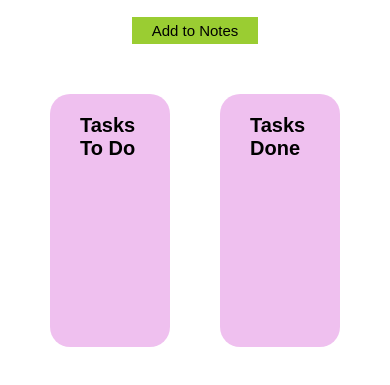
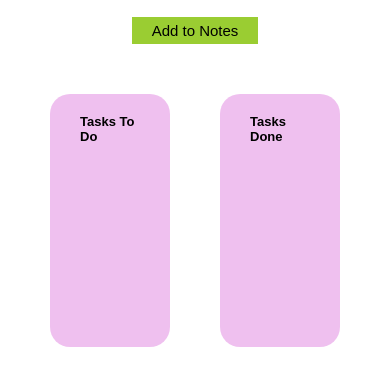
Before and after one commit to WIUT00011173/checkboxNotes, a plain HTML site: page index.html in a window 390 px wide. Shown: the part 153-538 px from the top of the page. Drawn offline with Linux system fonts and the light colour scheme.

Commit message:
font size

```diff
--- a/style.scss
+++ b/style.scss
@@ -62,6 +62,7 @@ body {
 
                 li {
                     list-style: none;
+                    font-size: 10px;
                 }
                 .checked {
                     text-decoration: line-through;
@@ -123,7 +124,7 @@ body {
                 height: 30vh;
                 overflow: auto;
                 h3 {
-                    font-size: 20px;
+                    font-size: 13px;
                 }
 
                 > div {
```
Also changed, not shown: style.css, 1 other file.
